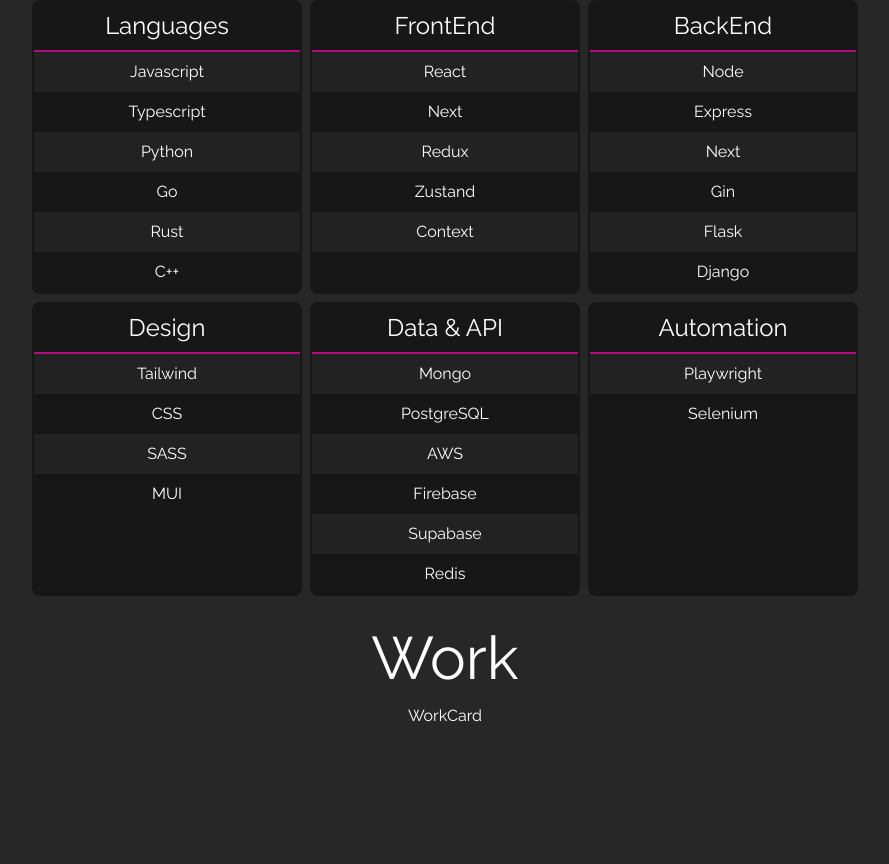
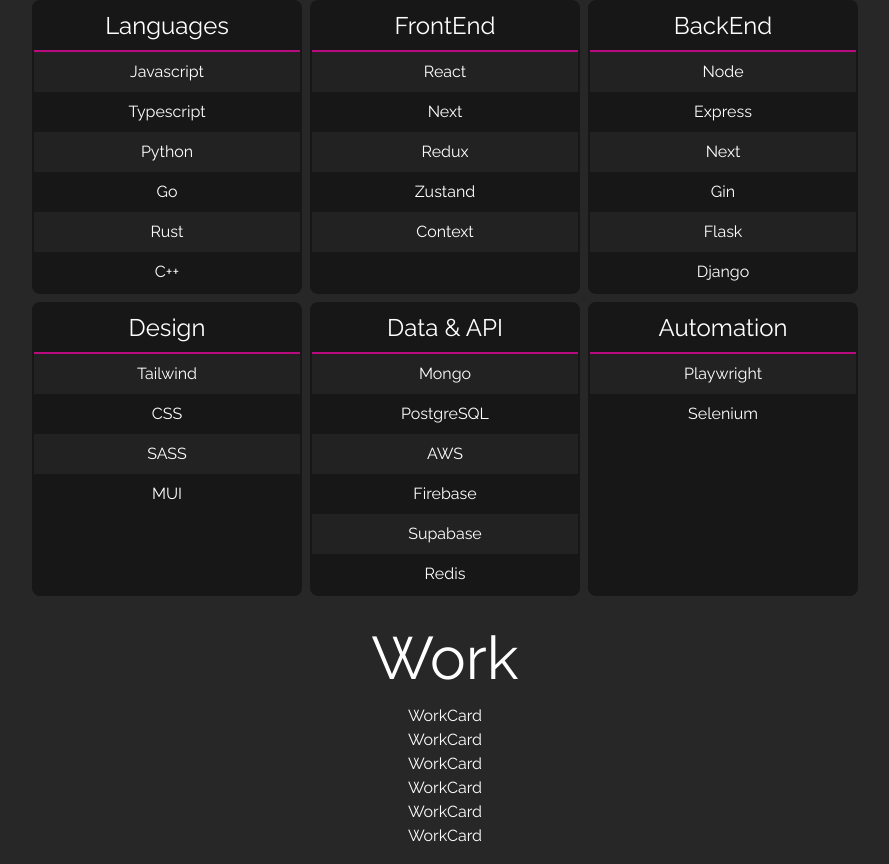
Before and after one commit to DraconDev/next-portfolio, a Next.js app: page / in a window 1280 px wide. Shown: the part 942-1806 px from the top of the page, without its empty margins (195-1084 px from the left). Before the commit the page ends 1686 px from the top, so only its background shows below. Built offline with nearby package versions, Linux system fonts and the light colour scheme.

Commit message:
upd types

```diff
--- a/components/Work/Work.tsx
+++ b/components/Work/Work.tsx
@@ -11,7 +11,12 @@
     return (
         <SectionContainer name="Work">
             <div className="flex flex-col">
-                <WorkCard />
+                {state.projects.map((project, index) => (
+                    <WorkCard
+                        project={project}
+                        key={index}
+                    />
+                ))}
             </div>
         </SectionContainer>
     );
--- a/state/Context.tsx
+++ b/state/Context.tsx
@@ -1,6 +1,6 @@
 import { createContext } from "react";
 
-interface Project {
+export interface Project {
     name: string;
     github_link: string;
     description: string;
```
Also changed, not shown: components/Work/WorkCard.tsx (+6 -1 lines).
